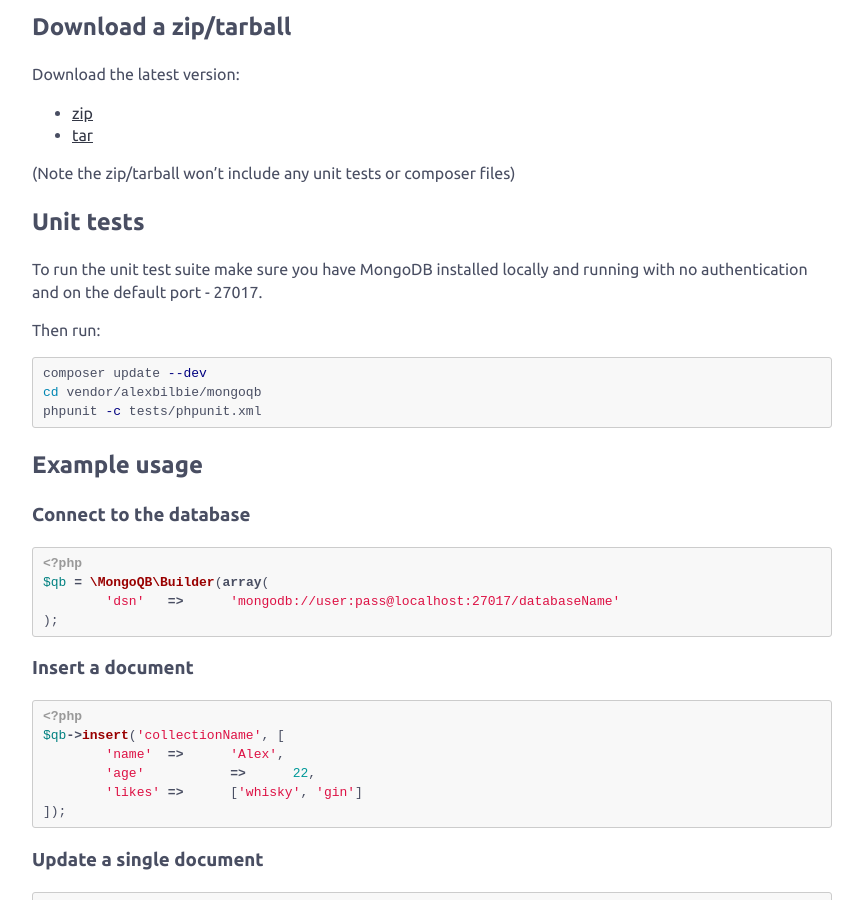
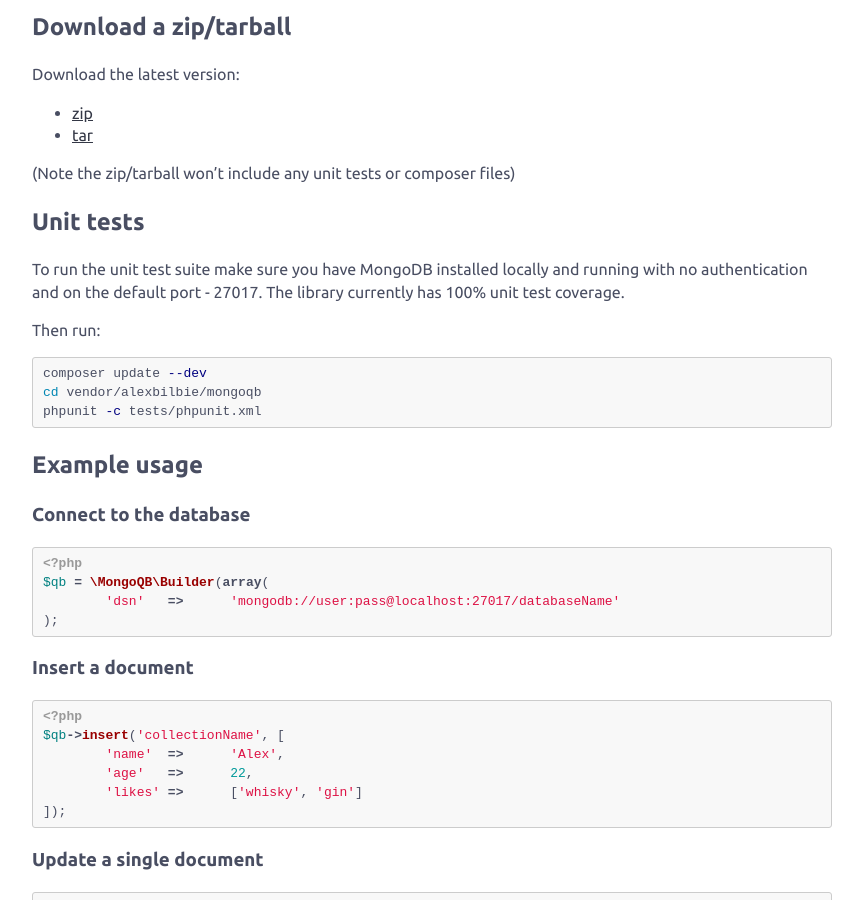
Before and after one commit to alexbilbie/alexbilbie.github.com, a Jekyll site: the page built from _posts/2012-11-15-introducing-mongoqb.md, in a window 1280 px wide and 900 px high, scrolled down 877 px. Shown: the whole window, without its empty margins (208-1071 px from the left). Built offline with Jekyll 4.4.1, drawn with Linux system fonts in a browser that asks for light colours; comment, search, counter and statistics services are not loaded.

Commit message:
Small updates

```diff
--- a/_posts/2012-11-15-introducing-mongoqb.md
+++ b/_posts/2012-11-15-introducing-mongoqb.md
@@ -43,7 +43,7 @@ Download the latest version:
 
 ## Unit tests
 
-To run the unit test suite make sure you have MongoDB installed locally and running with no authentication and on the default port - 27017.
+To run the unit test suite make sure you have MongoDB installed locally and running with no authentication and on the default port - 27017. The library currently has 100% unit test coverage.
 
 Then run:
 
@@ -70,7 +70,7 @@ $qb = \MongoQB\Builder(array(
 <?php
 $qb->insert('collectionName', [
 	'name'	=>	'Alex',
-	'age'		=>	22,
+	'age'	=>	22,
 	'likes'	=>	['whisky', 'gin']
 ]);
 {% endhighlight %}
@@ -83,7 +83,7 @@ $qb
 	->where(['name' => 'Alex'])
 	->set([
 		'country' => 'UK',
-		'job'	=>	'Developer'
+		'job' => 'Developer'
 	])
 	->push('likes', ['PHP', 'coffee'])
 	->update('collectionName');
```
